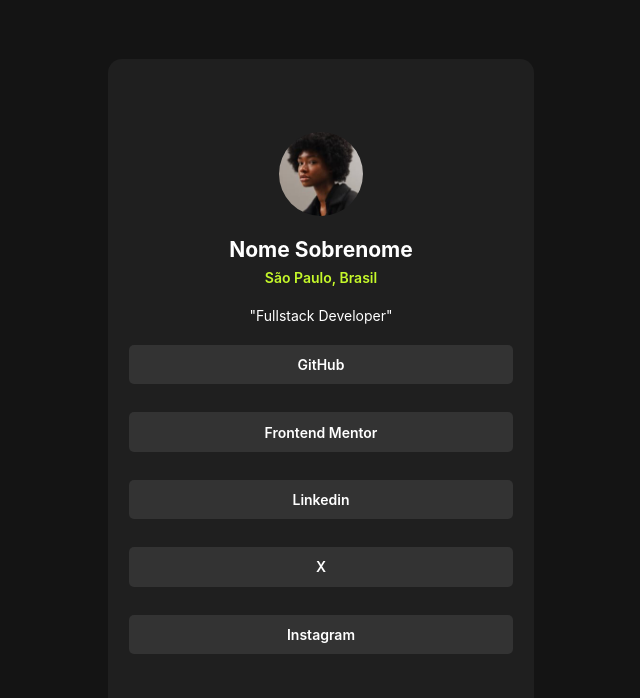
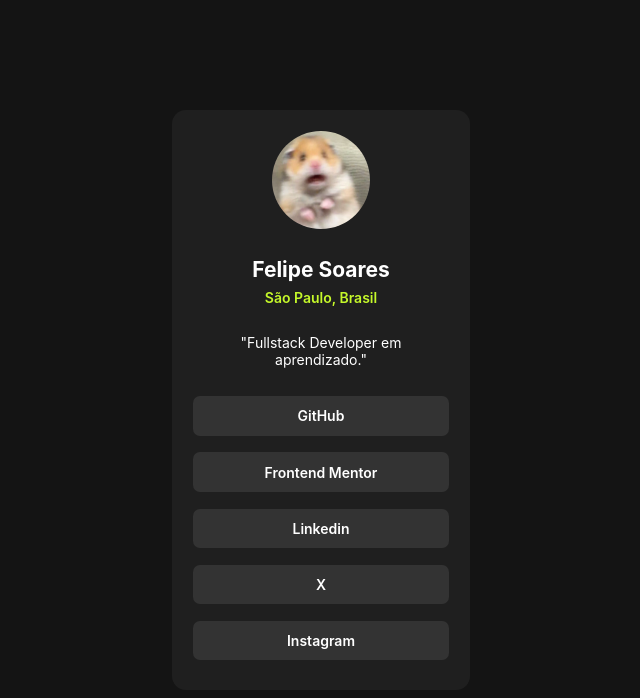
Before and after one commit to ApenasFe/social-links-profile, a plain HTML site: page index.html in a window 1280 px wide. Shown: the whole page, without its empty margins (319-959 px from the left). Drawn offline with Linux system fonts and the light colour scheme; a web font is replaced by a local one.

Commit message:
Conclusão do projeto
Desafio do Frontend Mentor concluído.

Foco em reforçar alguns fundamentos de HTML/CSS.

```diff
--- a/index.html
+++ b/index.html
@@ -3,7 +3,8 @@
   <meta charset="UTF-8">
   <meta name="viewport" content="width=device-width, initial-scale=1.0">
   <link rel="stylesheet" href="style.css">
-  <title>Document</title>
+  <link rel="icon" type="image/x-icon" href="assets/images/favicon-32x32.png">
+  <title>Apenas Fe</title>
 </head>
 <body>
   <!--Container geral-->
@@ -11,16 +12,16 @@
     <!--Container do card e descrição-->
     <div class="description-container">
       <!--Informações do usuário-->
-      <img src="assets/images/avatar-jessica.jpeg" alt="User avatar." class="avatar">
-      <p class="description-text" id="user-name">Nome Sobrenome</p>
+      <img src="assets/images/hamster.png" alt="User avatar." class="avatar">
+      <p class="description-text" id="user-name">Felipe Soares</p>
       <p class="description-text" id="user-location">São Paulo, Brasil</p>
-      <p class="description-text" id="user-description">"Fullstack Developer"</p>
+      <p class="description-text" id="user-description">"Fullstack Developer em aprendizado."</p>
       <!--Links sociais do usuário-->
-      <a href="#" class="user-link" id="github">GitHub</a>
-      <a href="#" class="user-link">Frontend Mentor</a>
-      <a href="#" class="user-link">Linkedin</a>
-      <a href="#" class="user-link">X</a>
-      <a href="#" class="user-link">Instagram</a>
+      <a href="https://github.com/ApenasFe" class="user-link" id="github">GitHub</a>
+      <a href="https://www.frontendmentor.io/profile/ApenasFe" class="user-link">Frontend Mentor</a>
+      <a href="https://www.linkedin.com/in/fe-soares" class="user-link">Linkedin</a>
+      <a href="https://x.com" class="user-link">X</a>
+      <a href="https://www.instagram.com" class="user-link">Instagram</a>
     </div>
   </div>
 </body>
--- a/style.css
+++ b/style.css
@@ -34,7 +34,7 @@ body {
     border-radius: 1rem;
     padding: 1.5rem;
     width: 70%;
-    height: 80%;
+    min-height: auto;
 }
 
 /*Classes*/
@@ -57,7 +57,7 @@ body {
     background-color: hsl(0, 0%, 20%);
     margin: 1rem 0 1rem 0;
     padding: 0.8rem 0 0.8rem 0;
-    border-radius: 5px;
+    border-radius: 0.5rem;
     font-family: Inter;
     font-size: 1rem;
     font-weight: 600;
@@ -91,32 +91,51 @@ body {
 }
 
 @media screen and (min-width: 576px) {
-
     .description-container {
-        width: 50%;
+        max-width: 35%;
     }
 }
 
 @media screen and (min-width: 768px) {
-    .description-container {
-        width: 50%;
+    .avatar {
+        width: 7rem;
+        height: 7rem;
+    }
+
+    .user-link {
+        margin: 0.6rem 0 0.6rem 0;
+        padding: 0.8rem 0 0.8rem 0;
+    }
+
+    #user-name {
+        margin-top: 2rem;
+    }
+
+    #user-description {
+        margin: 2rem 0 2rem 0;
     }
 }
 
 @media screen and (min-width: 992px){
     .description-container {
-        width: 40%;
+        max-width: 35%;
+
     }
 }
 
 @media screen and (min-width: 1200px) {
     .description-container {
-        width: 30%;
+        max-width: 20%;
+        height: auto;
     }
 }
 
-@media screen and (min-width: 1400px) {
+@media screen and (orientation: landscape) and (max-width: 992px){
+    html {
+        font-size: 8px;
+    }
     .description-container {
-        width: 20%;
+        height: auto;
+        max-width: 35%;
     }
 }
```
Also changed, not shown: assets/images/hamster.png (added), assets/images/wizard-rat.jpg (added), design/active-states.jpg (deleted), design/destkop-design.jpg (deleted), design/mobile-design.jpg (deleted), preview.jpg (deleted), 3 other files.
